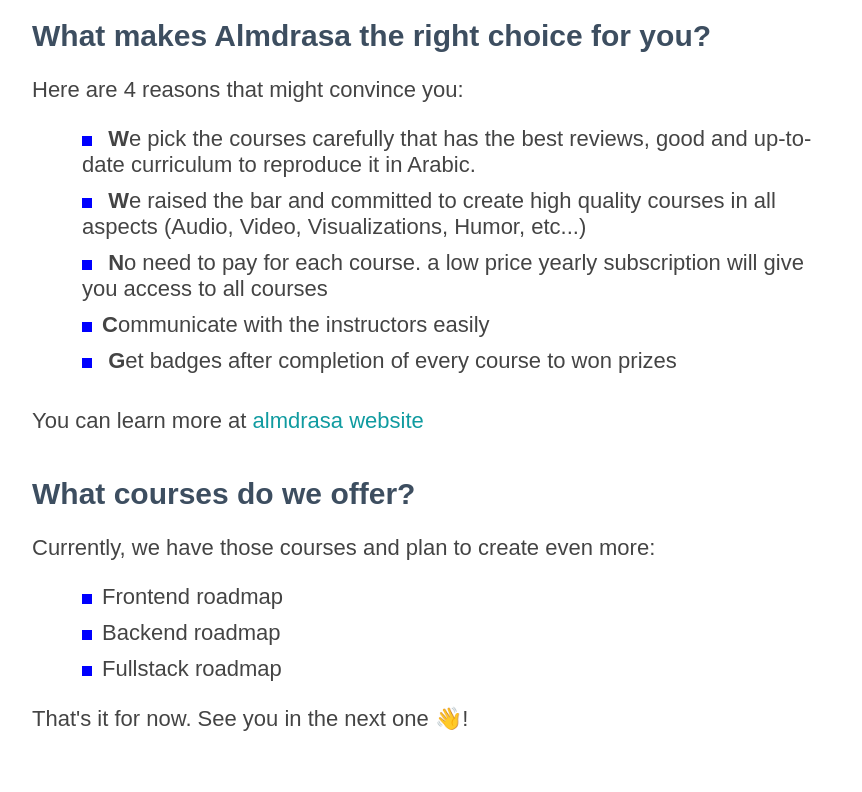
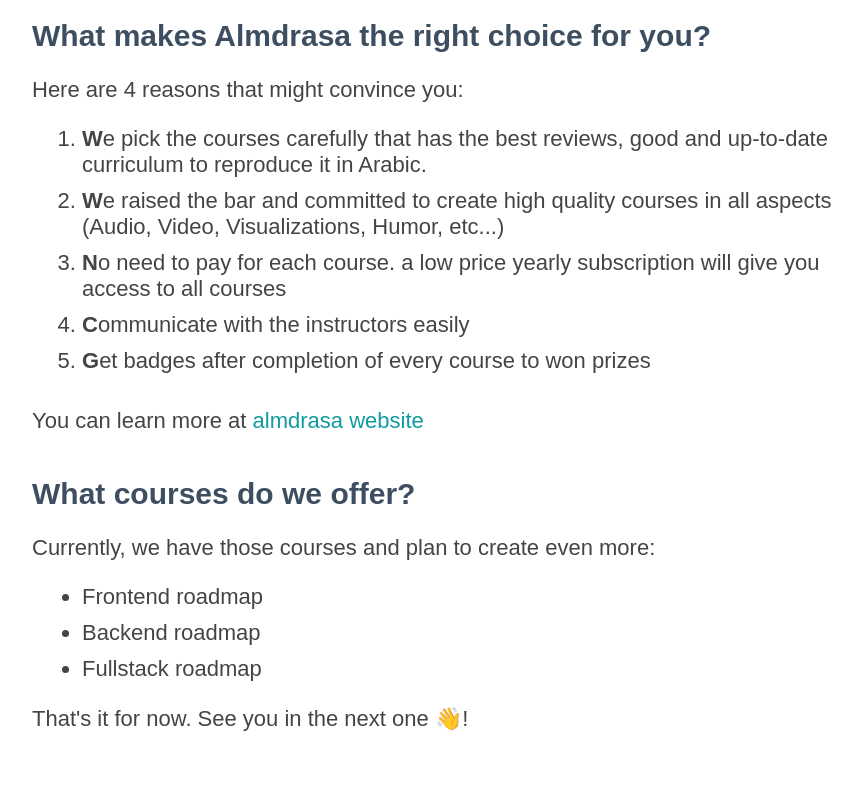
Before and after one commit to mahmoudashry98/learning-HTML-CSS, a plain HTML site: page index.html in a window 1280 px wide. Shown: the part 940-1732 px from the top of the page, without its empty margins (208-1070 px from the left). Drawn offline with Linux system fonts and the light colour scheme.

Commit message:
remove ul style

```diff
--- a/style.css
+++ b/style.css
@@ -155,20 +155,6 @@
   border-radius: 3px;
 }
 
-ul,
-ol {
-  list-style: none;
-}
-
-li::before {
-  content: "";
-  width: 10px;
-  height: 10px;
-  background-color: blue;
-  margin-right: 10px;
-  display: inline-block;
-}
-
 [dir="rtl"] a:link {
   margin-left: 30px;
   margin-right: 0;
```
